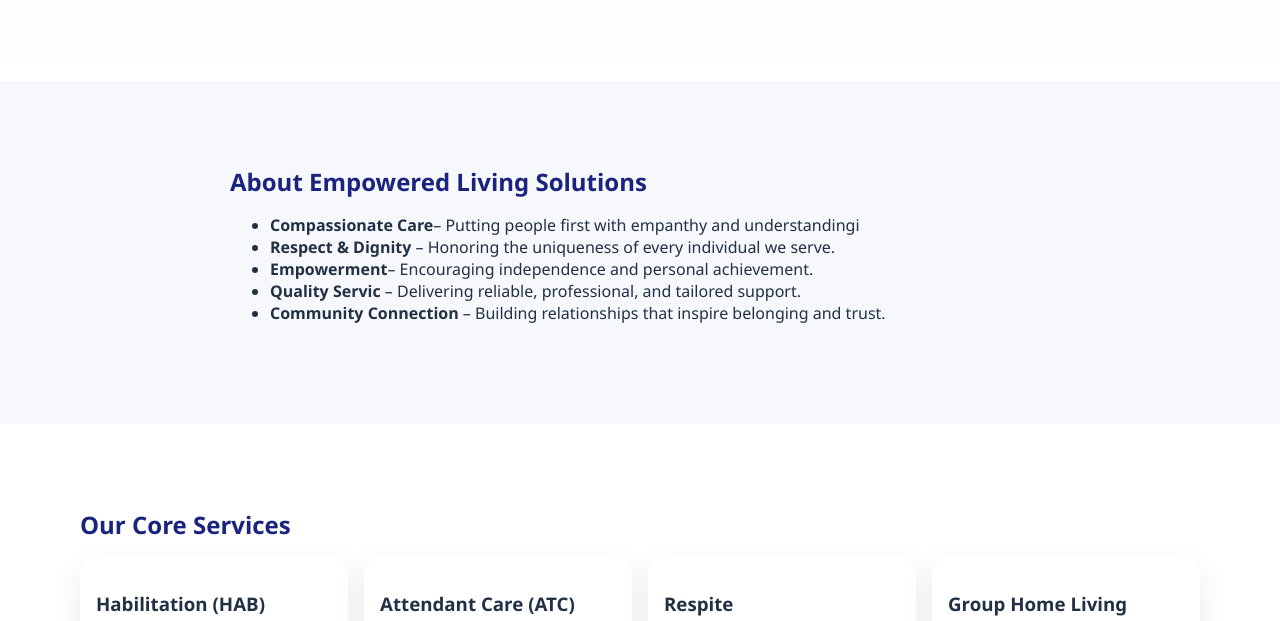
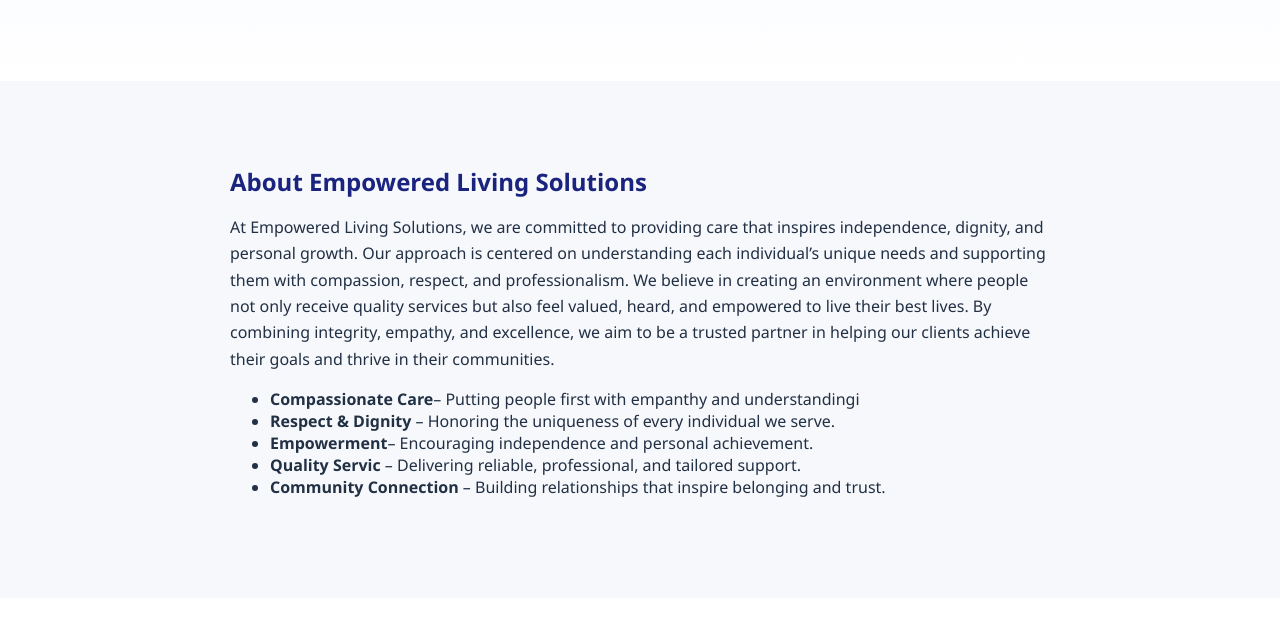
Before and after one commit to ddusabimana/els, a plain HTML site: page index.html in a window 1280 px wide. Shown: the part 479-1100 px from the top of the page. Drawn offline with Linux system fonts and the light colour scheme.

Commit message:
updated the about page

```diff
--- a/index.html
+++ b/index.html
@@ -54,7 +54,8 @@
     <section id="about" class="section">
       <div class="container narrow reveal">
         <h2>About Empowered Living Solutions</h2>
-        <p><At Empowered Living Solutions, we are committed to providing care that inspires independence, dignity, and personal growth. Our approach is centered on understanding each individual’s unique needs and supporting them with compassion, respect, and professionalism. We believe in creating an environment where people not only receive quality services but also feel valued, heard, and empowered to live their best lives. By combining integrity, empathy, and excellence, we aim to be a trusted partner in helping our clients achieve their goals and thrive in their communities.</p>
+        <p>At Empowered Living Solutions, we are committed to providing care that inspires independence, dignity, and personal growth.
+          Our approach is centered on understanding each individual’s unique needs and supporting them with compassion, respect, and professionalism. We believe in creating an environment where people not only receive quality services but also feel valued, heard, and empowered to live their best lives. By combining integrity, empathy, and excellence, we aim to be a trusted partner in helping our clients achieve their goals and thrive in their communities.</p>
         <ul class="checklist">
           <li><strong>Compassionate Care</strong>– Putting people first with empanthy and understandingi</li>
           <li><strong>Respect & Dignity</strong> – Honoring the uniqueness of every individual we serve.</li>
```
